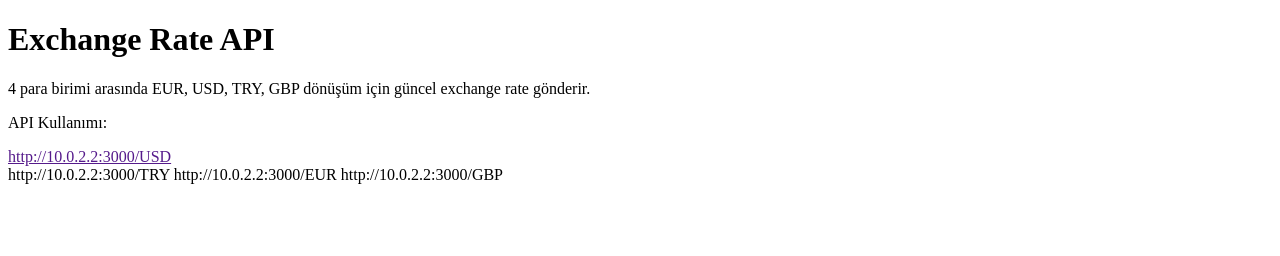
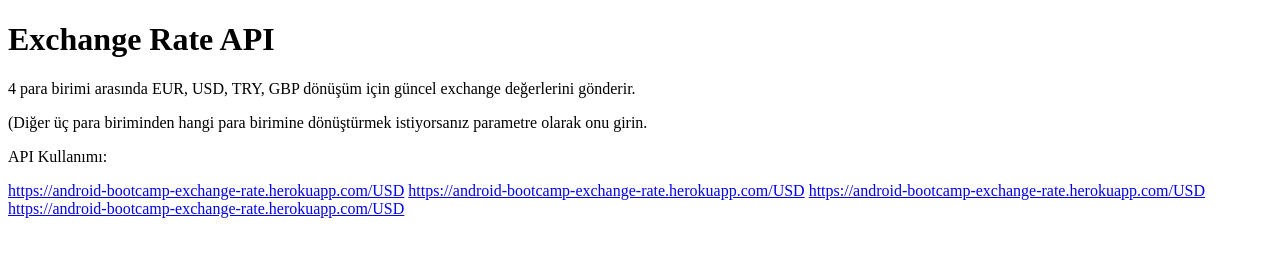
Before and after one commit to talatkuyuk/nodejs-express-api-exchange-rates, a website: page info/index.html in a window 1280 px wide. Drawn offline with Linux system fonts and the light colour scheme.

Commit message:
updated index.html

```diff
--- a/info/index.html
+++ b/info/index.html
@@ -13,15 +13,16 @@
 			<h1>Exchange Rate API</h1>
 		</div>
 		<div class="explain">
-			<p>4 para birimi arasında EUR, USD, TRY, GBP dönüşüm için güncel exchange rate gönderir.</p>
+			<p>4 para birimi arasında EUR, USD, TRY, GBP dönüşüm için güncel exchange değerlerini gönderir.</p>
+			<p>(Diğer üç para biriminden hangi para birimine dönüştürmek istiyorsanız parametre olarak onu girin.</p>
 		</div>
 		<div class="links">
 			<p>API Kullanımı:</p>
-			<a href="">http://10.0.2.2:3000/USD</a>
+			<a href="https://android-bootcamp-exchange-rate.herokuapp.com/TRY">https://android-bootcamp-exchange-rate.herokuapp.com/USD</a>
+			<a href="https://android-bootcamp-exchange-rate.herokuapp.com/USD">https://android-bootcamp-exchange-rate.herokuapp.com/USD</a>
+			<a href="https://android-bootcamp-exchange-rate.herokuapp.com/EUR">https://android-bootcamp-exchange-rate.herokuapp.com/USD</a>
+			<a href="https://android-bootcamp-exchange-rate.herokuapp.com/GBP">https://android-bootcamp-exchange-rate.herokuapp.com/USD</a>
 		</div>
 	</div>
-	http://10.0.2.2:3000/TRY
-				http://10.0.2.2:3000/EUR
-				http://10.0.2.2:3000/GBP
 </body>
 </html>
```
